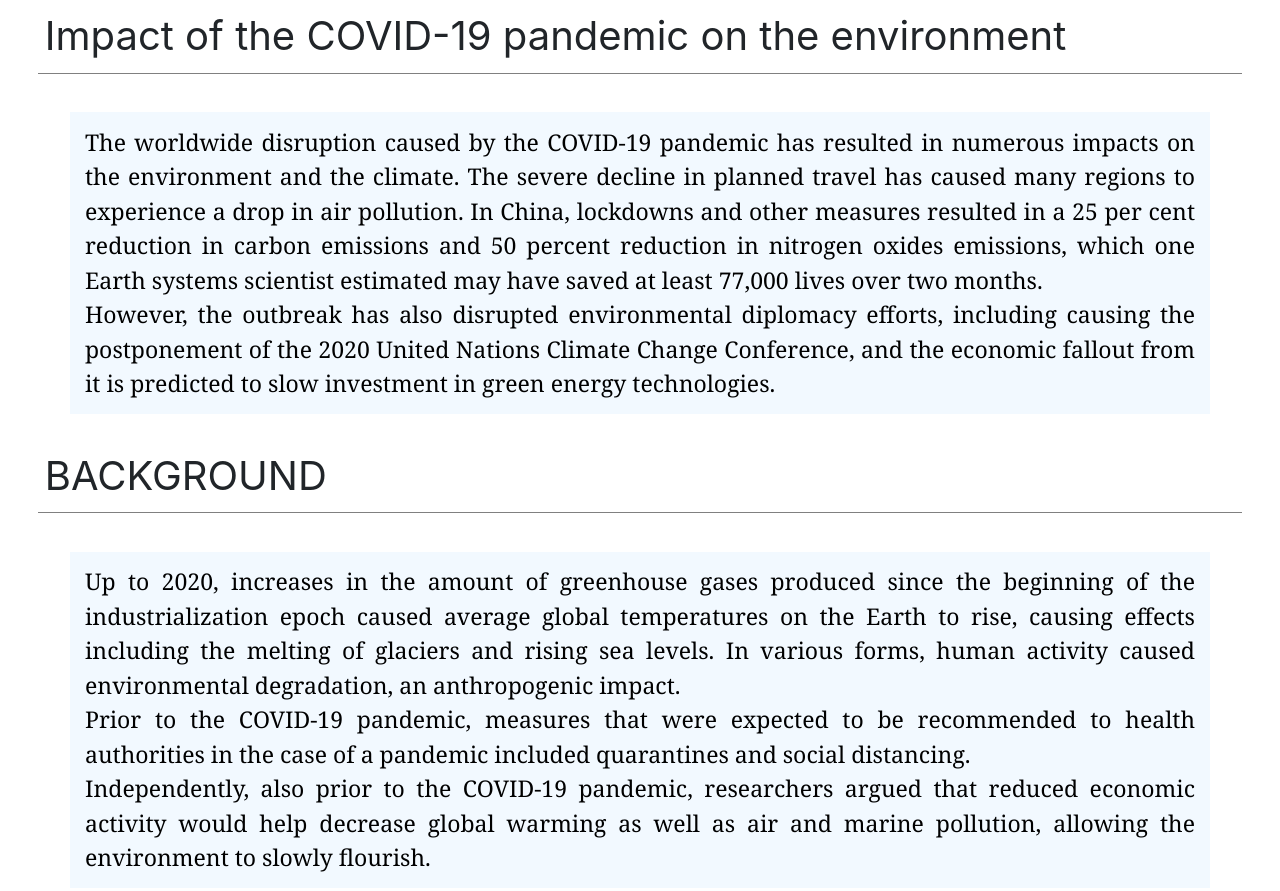
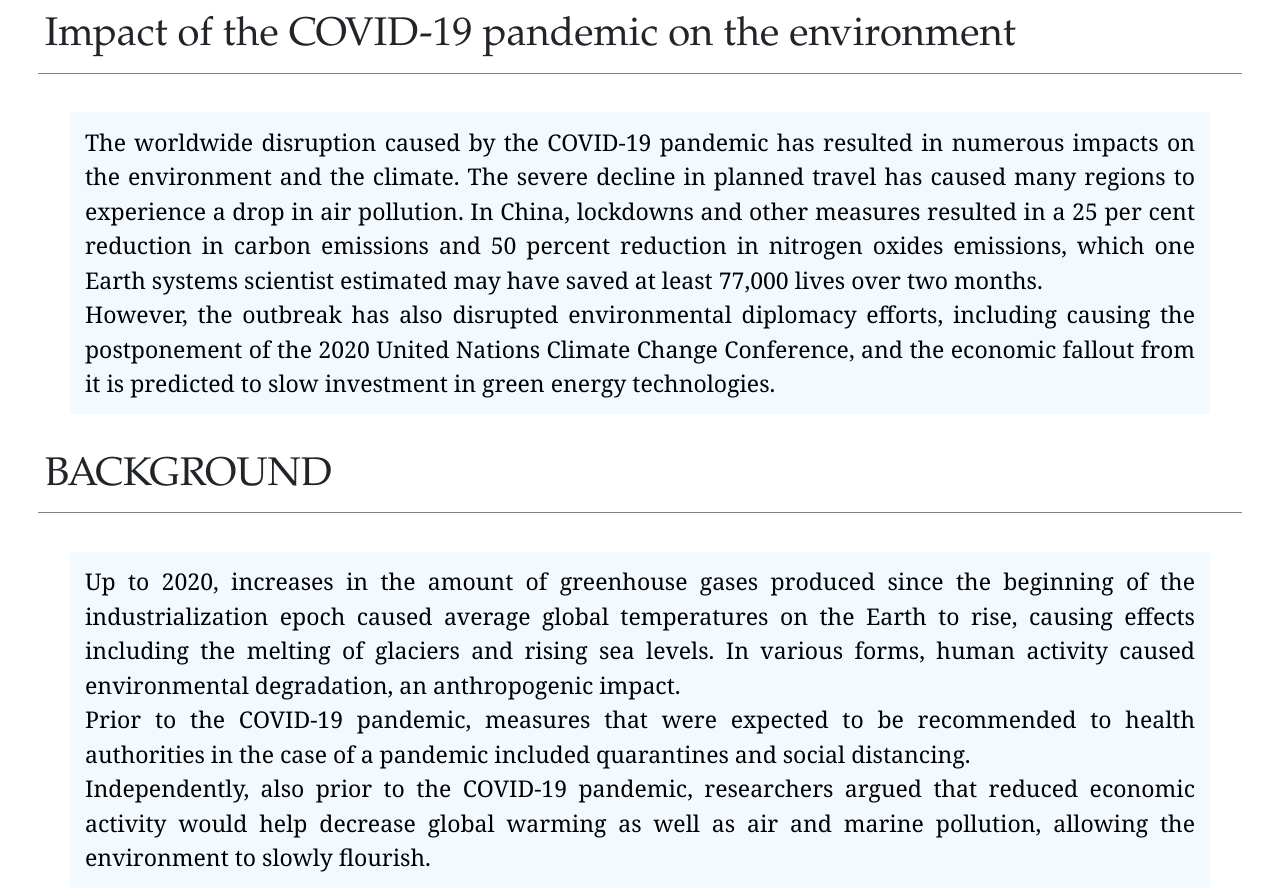
Before and after one commit to TanushriPatil/Project0, a plain HTML site: page Boon_Bane.html in a window 1280 px wide. Shown: the top 891 px of the page. Drawn offline with nearby package versions, Linux system fonts and the light colour scheme; files that its build step writes are made by us from their sources.

Commit message:
Update styles.css

```diff
--- a/styles.css
+++ b/styles.css
@@ -152,6 +152,7 @@
     }
     .sub-header{
         font-size: 40px;
+        font-family: "Book Antiqua","Palatino", "Palatino Linotype", "Palatino LT STD", Georgia, serif;
         border-bottom: 1px solid gray;
         margin: 3%;
         margin-top:0%;
@@ -184,8 +185,6 @@
         padding: 2%;
         font-family: 'Courier New', Courier, monospace;
         font-size: 16px;
-
-
     }
     #links-style a{
         margin-left: 3%;
```
